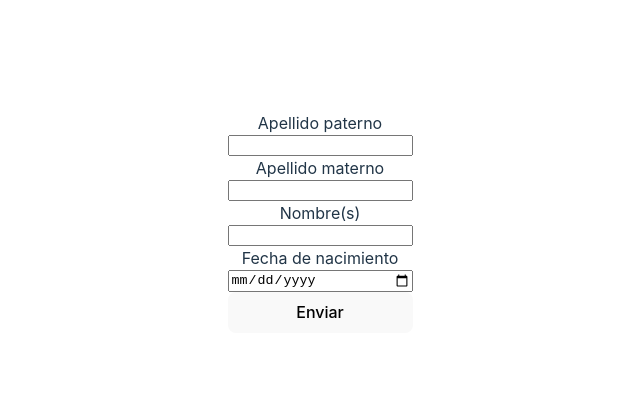
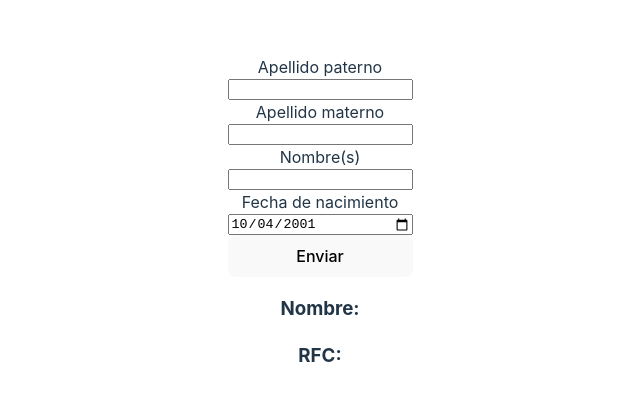
Before and after one commit to BryanRamirez21/React, a React (Vite) app: page / in a window 1280 px wide. Shown: the part 178-578 px from the top of the page, without its empty margins (320-960 px from the left). Built offline with nearby package versions, Linux system fonts and the light colour scheme.

Commit message:
show data from api

```diff
--- a/src/BC_Project/components/Form.jsx
+++ b/src/BC_Project/components/Form.jsx
@@ -2,11 +2,14 @@ import React from 'react'
 import { useState, useRef }  from 'react'
 import { useForm } from 'react-hook-form';
 import useResultsStore from '../state/stores/result';
-
+import ShowData from './ShowData';
 
 const Form = () => {
 
-    const onSearchResults = useResultsStore((state) => state.onSearchResults);
+    const isLoading         = useResultsStore((state) => state.isLoading);
+    const error             = useResultsStore((state) => state.error);
+    const searchResults     = useResultsStore((state) => state.searchResults);
+    const onSearchResults   = useResultsStore((state) => state.onSearchResults);
 
     const { register, handleSubmit, formState: { errors } } = useForm();
     const onSubmit = data => {
@@ -45,11 +48,18 @@ const Form = () => {
                 type='date'
                 name='FechaN'
                 id='FechaN'
+                value="2001-10-04"
                 {...register("FechaN", { required: "Este campo es obligatorio" })}>
             </input>
 
             <button type='submit'>Enviar</button>
         </form>
+
+        {isLoading && <h6 className="mt-8">Cargando...</h6>}
+        {error && <h6 className="text-red">Ha ocurrido un error</h6>}
+        <div className="flex flex-row flex-wrap my-8 justify-center">
+            {!isLoading && <ShowData data={searchResults} />}
+        </div>
     </div>
   )
 }
--- /dev/null
+++ b/src/BC_Project/components/ShowData.jsx
@@ -0,0 +1,14 @@
+import React from 'react';
+
+const ShowData = ({ data }) => {
+  const { nombre_procesado, rfc } = data;
+
+  return (
+    <div>
+      <h3><b>Nombre: </b>{nombre_procesado}</h3>
+      <h3><b>RFC: </b>{rfc}</h3>
+    </div>
+  );
+};
+
+export default ShowData;
--- a/src/BC_Project/state/stores/result.jsx
+++ b/src/BC_Project/state/stores/result.jsx
@@ -13,7 +13,7 @@ const useResultsStore = create((set, get) => ({
         try{
             set({isLoading: true, error: undefined});
             const response = await apiCall(data);
-            console.log(response);
+            set({searchResults: response?.response.data});
         } catch (error){
             set({error: error});
         } finally{
```
